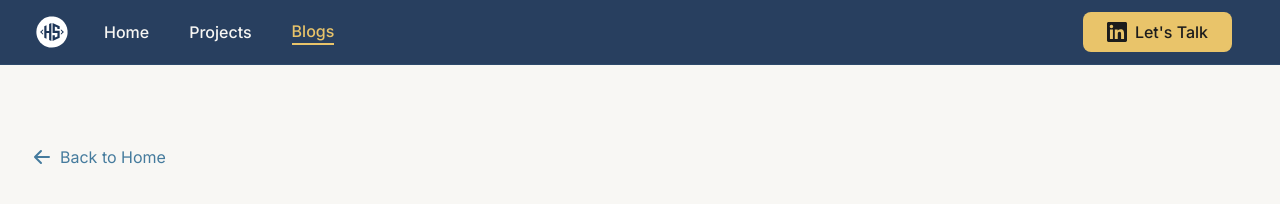
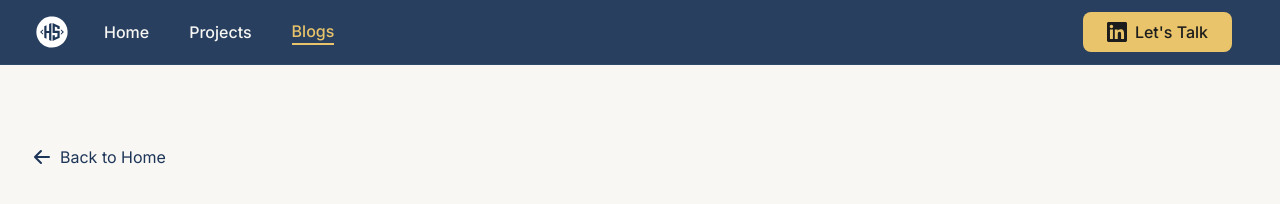
Before and after one commit to hiteshshetty-dev/hiteshshetty.com, a Next.js app: page /blogs in a window 1280 px wide. Shown: the top 204 px of the page. Built offline with nearby package versions, Linux system fonts and the light colour scheme.

Commit message:
fix(a11y): update link colors for improved contrast

```diff
--- a/src/app/blogs/page.tsx
+++ b/src/app/blogs/page.tsx
@@ -29,7 +29,7 @@ export default function BlogsPage() {
         <div className="max-w-7xl mx-auto px-4 sm:px-6 lg:px-8 py-20">
           <Link
             href="/"
-            className="inline-flex items-center gap-2 text-brand-steel hover:text-brand-navy mb-8 transition-colors"
+            className="inline-flex items-center gap-2 text-brand-navy hover:text-brand-steel mb-8 transition-colors"
           >
             <HiArrowLeft size={20} />
             <span>Back to Home</span>
--- a/src/components/pages/ProjectsClient.tsx
+++ b/src/components/pages/ProjectsClient.tsx
@@ -90,7 +90,7 @@ export default function ProjectsClient() {
         <div className="max-w-7xl mx-auto px-4 sm:px-6 lg:px-8 py-20">
           <Link
             href="/"
-            className="inline-flex items-center gap-2 text-brand-steel hover:text-brand-navy mb-8 transition-colors"
+            className="inline-flex items-center gap-2 text-brand-navy hover:text-brand-steel mb-8 transition-colors"
           >
             <HiArrowLeft size={20} />
             <span>Back to Home</span>
--- a/src/components/sections/Experience.tsx
+++ b/src/components/sections/Experience.tsx
@@ -91,7 +91,6 @@ export default function Experience() {
                     <details className="group">
                       <summary
                         className="cursor-pointer list-none flex justify-center"
-                        aria-label={`Show ${additionalRoles.length} additional role${additionalRoles.length > 1 ? "s" : ""} at ${company.company}`}
                         data-testid="experience-expand-button"
                       >
                         <div className="inline-flex items-center gap-2 px-4 py-2 rounded-lg border border-brand-navy/20 hover:border-brand-amber/50 bg-white hover:bg-brand-amber/5 text-brand-navy hover:text-brand-navy font-medium transition-all duration-200">
```
Also changed, not shown: 1 other file (tests, documents, lock files or other folders).
